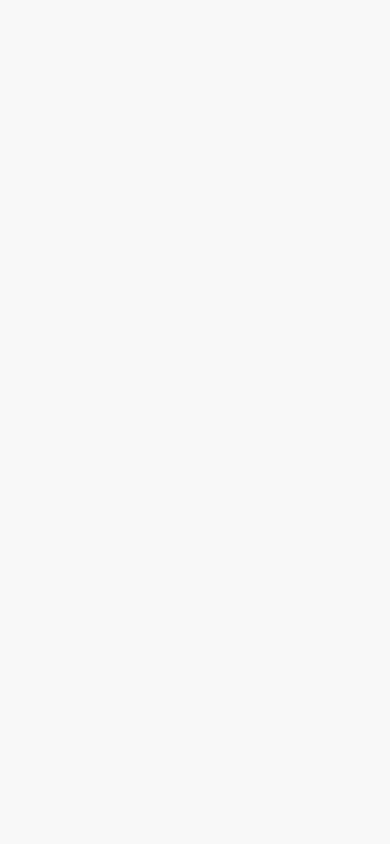
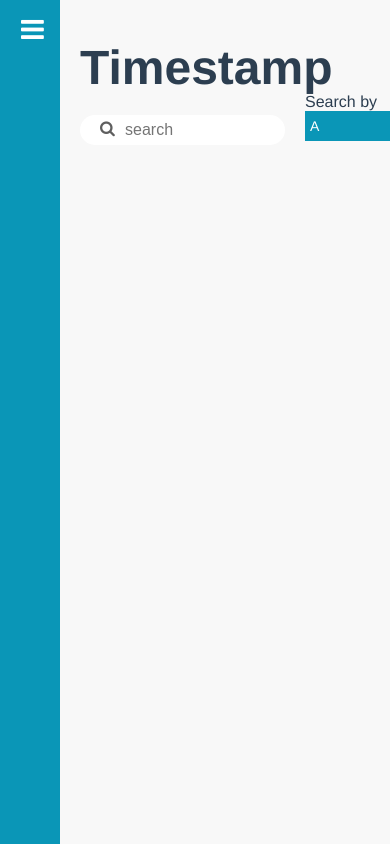
Before and after one commit to qbeam/PocoLoco, a Vue app: page /TimestampRecord in a window 390 px wide. Before the commit this address had no page. Built offline with nearby package versions, Linux system fonts and the light colour scheme; what v-calendar, vue3-apexcharts would draw is missing.

Commit message:
TimeRecord

```diff
--- a/src/router/index.js
+++ b/src/router/index.js
@@ -30,6 +30,7 @@ import OrderChef from "../views/OrderChef.vue";
 import Payment from '../views/Payment.vue';
 import TimeStamp from "../views/TimeStamp.vue";
 import MyAccount from '../views/MyAccount.vue'
+import TimestampRecord from '../views/TimestampRecord.vue';
 
 const routes = [
   {
@@ -181,11 +182,17 @@ const routes = [
     path: '/TimeStamp',
     name: 'TimeStamp',
     component: TimeStamp
-  }, {
+  },
+  {
     path: '/MyAccount',
     name: 'MyAccount',
     component: MyAccount
-  }
+  },
+  {
+    path: '/TimestampRecord',
+    name: 'TimestampRecord',
+    component: TimestampRecord
+  },
 ];
 
 const router = createRouter({
--- /dev/null
+++ b/src/views/TimestampRecord.vue
@@ -0,0 +1,304 @@
+<template>
+  <TablePage>
+    <h3>Timestamp</h3>
+    <div class="menu-bar">
+      <div>
+        <span class="icon-wrap">
+          <i class="fa fa-search fa-1x"></i>
+        </span>
+
+        <input
+          v-model="search"
+          class="search-field"
+          type="text"
+          placeholder="search"
+          :style="{ marginBottom: '0' }"
+        />
+      </div>
+      <CustomSelect
+        type="Filter"
+        :options="selectOption"
+        :style="{ marginRight: '20px' }"
+        @selection="selectionFilter"
+      />
+
+      <DefaultButton
+        @click="searchData"
+        type="small"
+        :style="width < 650 ? { width: '70px' } : {}"
+      >
+        Search
+      </DefaultButton>
+    </div>
+
+    <SearchError v-if="errorSearching" />
+    <!-- <table v-if="room_db.length !== 0">
+      <tr>
+        <th v-for="(colName, i) in colNames" :key="i">
+          <div class="tb-head">
+            {{ colName }}
+            <SortingArrow
+              :active="activeArrow == i ? true : false"
+              @click="setActiveArrow(i)"
+              @sortReturn="sortReturn"
+            />
+          </div>
+        </th>
+
+        <th v-if="role != 'Reception'">Edit</th>
+      </tr>
+
+      <tr
+        v-for="(room, i) in room_db.slice(
+          currentPage * tableRow - tableRow,
+          currentPage * tableRow
+        )"
+        :key="i"
+        class="row"
+      >
+        <td>{{ room.roomID }}</td>
+        <td>{{ room.roomType }}</td>
+        <td>{{ room.roomPrice }}</td>
+        <td>{{ room.capacity }}</td>
+        <td>{{ room.size }}</td>
+        <td v-if="role != 'Reception'">
+          <div class="manage">
+            <button class="manage-button" @click="getRoomDataEdit(room)">
+              <i class="fa fa-pencil fa-2x"></i>
+            </button>
+          </div>
+        </td>
+      </tr>
+    </table> -->
+
+    <!-- <PaginationBar
+      :pageCount="Math.ceil(room_db.length / tableRow)"
+      :paginationVisible="room_db.length > tableRow"
+      @pageReturn="pageReturn"
+      :style="
+        width <= 1000
+          ? {
+              position: 'fixed',
+              bottom: '50px',
+              margin: '0 auto',
+              right: '0',
+              left: '60px',
+            }
+          : {
+              position: 'fixed',
+              bottom: '50px',
+              margin: '0 auto',
+              right: '0',
+              left: '200px',
+            }
+      "
+    /> -->
+  </TablePage>
+</template>
+
+<script>
+import TablePage from "../components/TablePage.vue";
+import DefaultButton from "../components/DefaultButton.vue";
+import PaginationBar from "../components/PaginationBar.vue";
+import { useScreenWidth } from "../composables/useScreenWidth";
+import { useScreenHeight } from "../composables/useScreenHeight";
+import CustomSelect from "../components/CustomSelect.vue";
+import SearchError from "../components/SearchError";
+import SortingArrow from "../components/SortingArrow";
+
+const selectOption = ["Room No.", "Room Type", "Room Price"];
+const colNames = ["Room Number", "Room Type", "Price", "Capacity", "Size"];
+
+export default {
+  name: "TimestampRecord",
+  components: {
+    TablePage,
+    DefaultButton,
+    PaginationBar,
+    CustomSelect,
+    SearchError,
+    SortingArrow,
+  },
+  setup() {
+    const { width } = useScreenWidth();
+    const { height, tableRow } = useScreenHeight(420);
+    return { width, height, tableRow };
+  },
+  data() {
+    return {
+      selectOption: ["A", "B", "C"],
+    };
+  },
+};
+</script>
+
+<style scoped>
+h3 {
+  font-size: 48px;
+  margin: 80px 0 35px 0;
+}
+h4 {
+  font-size: 20px;
+  margin-bottom: 5px;
+}
+.icon-wrap {
+  position: absolute;
+  z-index: 0;
+  padding: 5px 20px;
+}
+.search-field {
+  width: 225px;
+  height: 30px;
+  padding-left: 45px;
+  font-size: 16px;
+  outline: none;
+  z-index: 1;
+  border: none;
+  border-radius: 50px;
+  margin-right: 20px;
+}
+i {
+  color: #5f5f5f;
+}
+.menu-bar {
+  width: 100%;
+  display: flex;
+  flex-direction: row;
+}
+table {
+  width: 100%;
+  max-width: 1000;
+  margin-top: 50px;
+  border: 1px solid black;
+  border-collapse: collapse;
+  align-self: flex-start;
+  z-index: 0;
+}
+.manage {
+  height: 35px;
+  display: flex;
+  flex-direction: row;
+  align-items: center;
+  justify-content: center;
+}
+.fa-pencil:hover {
+  color: var(--primary-blue);
+}
+.fa-calendar {
+  color: var(--primary-blue);
+  margin: 3px 0 0 -35px;
+}
+.manage-button {
+  border: none;
+  background: none;
+  cursor: pointer;
+}
+p {
+  margin-bottom: 10px;
+  font-size: 18px;
+}
+input {
+  width: 120px;
+  height: 35px;
+  padding: 0 10px;
+  margin-bottom: 20px;
+  color: var(--header-color);
+}
+.input-group {
+  display: flex;
+  width: 100%;
+  flex-direction: row;
+}
+.group-item {
+  width: 70%;
+  display: flex;
+  flex-direction: column;
+}
+select {
+  width: 180px;
+  height: 35px;
+  margin-bottom: 20px;
+}
+th {
+  height: 35px;
+  text-align: center;
+  background-color: #eeeeee;
+  border-bottom: 1px solid black;
+}
+.tb-head {
+  display: flex;
+  justify-content: center;
+  align-items: center;
+}
+td {
+  width: 50px;
+  text-align: center;
+  justify-content: center;
+  align-items: center;
+  height: 35px;
+}
+.row:hover {
+  cursor: pointer;
+  background: var(--grey-highlight);
+}
+*:focus {
+  outline: 0;
+}
+@media (max-width: 1000px) {
+  .search-field {
+    width: 180px;
+  }
+  .vl {
+    margin: 0 5px;
+  }
+  h4 {
+    font-size: 16px;
+  }
+  p {
+    font-size: 16px;
+  }
+  .subscript-text {
+    font-size: 12px;
+    margin-top: 5px;
+  }
+  .rank {
+    width: 40px;
+    height: 40px;
+    margin: 12px 15px 0 0;
+    font-size: 16px;
+  }
+}
+@media (max-width: 700px) {
+  th {
+    font-size: 14px;
+  }
+  td {
+    font-size: 14px;
+  }
+  .search-field {
+    width: 150px;
+    font-size: 16px;
+  }
+  h3 {
+    margin: 40px 0 20px 0;
+  }
+  h4 {
+    font-size: 14px;
+  }
+  p {
+    font-size: 14px;
+  }
+  .rank {
+    width: 35px;
+    height: 35px;
+    margin: 10px 15px 0 0;
+    font-size: 14px;
+  }
+  select {
+    width: 140px;
+  }
+  .fa-pencil {
+    font-size: 20px;
+  }
+}
+</style>
```
